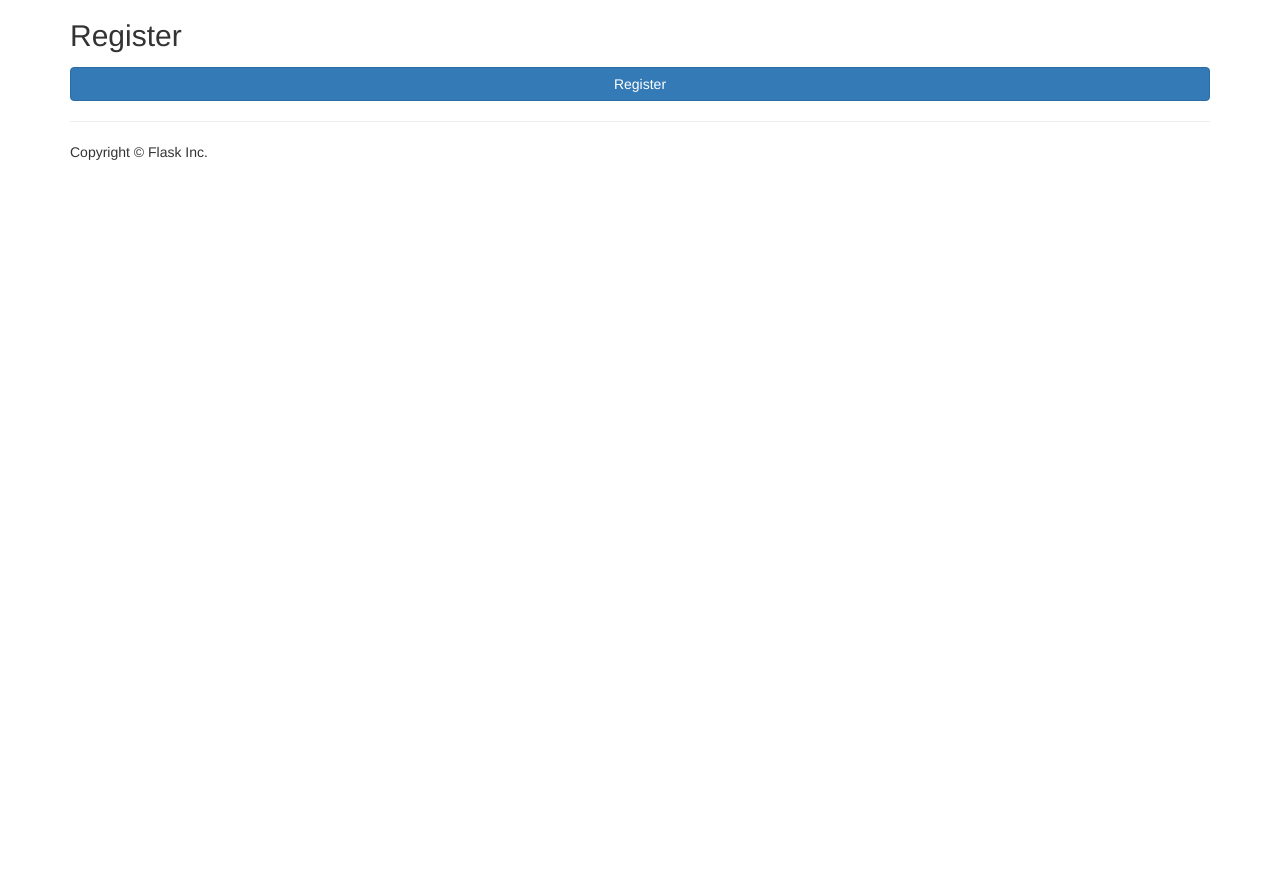
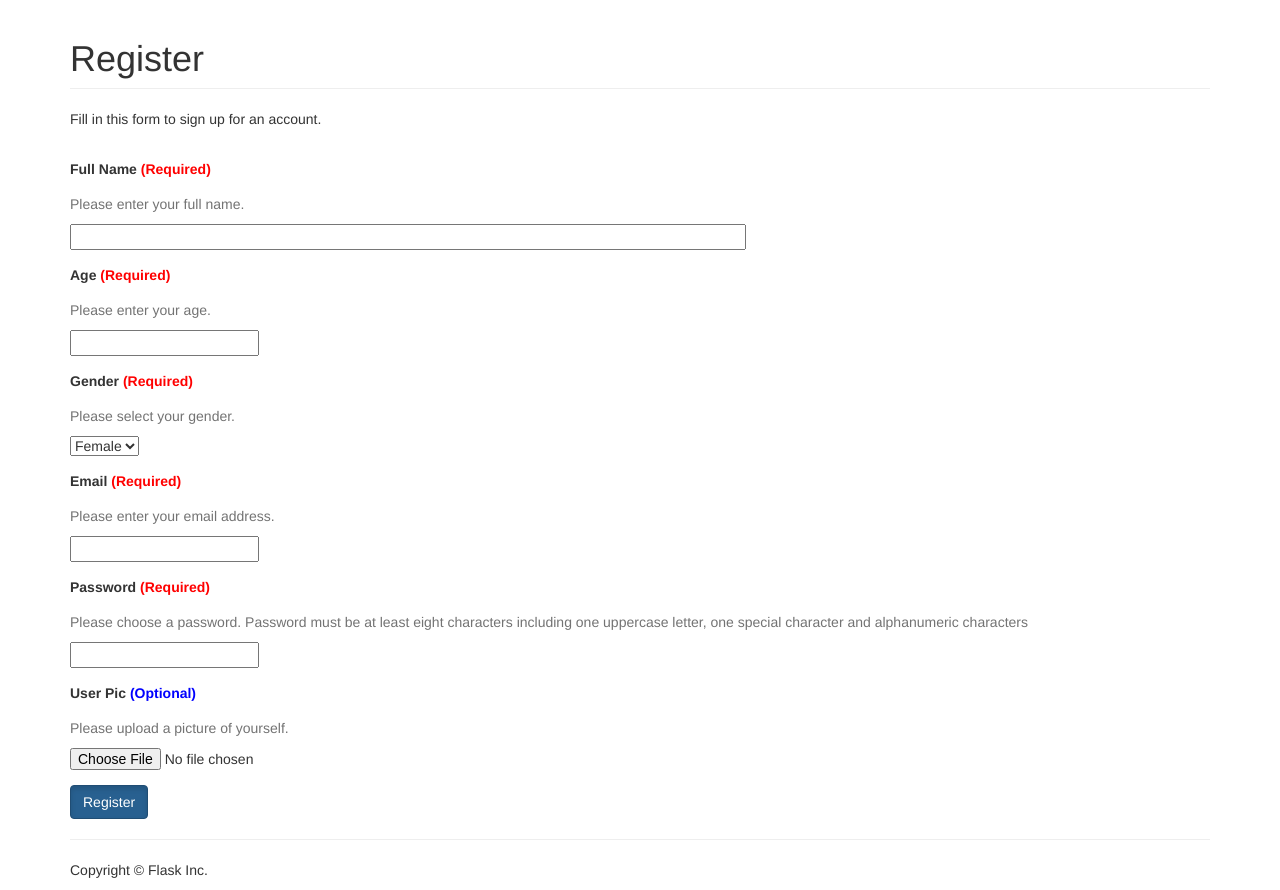
Before and after one commit to kimberlyas/info3180-project2, a Flask app: page /api/users/register in a window 1280 px wide. Shown: the part 51-941 px from the top of the page. Before the commit the page ends 211 px from the top, so only its background shows below. Run offline with Flask 2, Linux system fonts and the light colour scheme; some libraries are stand-ins or nearby versions.

Commit message:
part 1 started (incomplete)

```diff
--- a/app/forms.py
+++ b/app/forms.py
@@ -1,7 +1,41 @@
 from flask_wtf import FlaskForm
-from wtforms import StringField, PasswordField
-from wtforms.validators import InputRequired, Email
+from flask_wtf.file import FileAllowed, FileField
+from wtforms import PasswordField, StringField, TextAreaField, SelectField
+from wtforms.validators import InputRequired, Email, Regexp, Length, URL
+from models import UserProfile
 
 class LoginForm(FlaskForm):
     email = StringField('Email', validators=[InputRequired(), Email()])
-    password = PasswordField('Password', validators=[InputRequired()])
+    password = PasswordField('Password', validators=[InputRequired(),
+                                                     Regexp('/^(?=.*[A-Za-z])(?=.*\d)(?=.*[$@$!%*#?&])[A-Za-z\d$@$!%*#?&]{8,}$/', message="Password regex invalid"),
+                                                     Length(min=8, message="Password must be at least 8 characters")])
+
+# Extends LoginForm to include more fields and overwrite some methods
+class SignupForm(LoginForm):
+    name = StringField('Full Name', validators=[InputRequired()])
+    age = StringField('Age', validators=[InputRequired()])
+    image = FileField('User Pic', validators=[FileAllowed(['png', 'jpg', 'jpeg', 'gif'], 'Images only!')])
+    gender = SelectField('Gender', choices = [('F', 'Female'),
+      ('M', 'Male'), ('O', 'Other')])
+
+    def __init__(self, *args, **kwargs):
+      FlaskForm.__init__(self, *args, **kwargs)
+
+    def validate(self):
+      """ Ensures a unique email address is given """
+      if not FlaskForm.validate(self):
+        return False
+
+      # Check if email is already in the database
+      user = UserProfile.query.filter_by(email=self.email.data).first()
+      if user:
+        # Error message
+        self.email.errors.append('This email address is already being used.')
+        return False
+      else:
+        return True
+
+# class WishForm(FlaskForm):
+#     title = StringField('Title', validators=[InputRequired()])
+#     description = TextAreaField('Description', validators=[InputRequired()])
+#     url = StringField('Item URL', validators=[InputRequired(), URL(message="Invalid URL given")])
--- a/app/static/js/app.js
+++ b/app/static/js/app.js
@@ -1 +1,5 @@
 /* Add your Application JavaScript */
+
+// CHANGE TEMPLATE TAGS ANGULARJS USES SO WE DONT HAVE TO USE THE {% raw %} TAGS
+// $interpolateProvider.startSymbol('//');
+// $interpolateProvider.endSymbol('//');
--- /dev/null
+++ b/app/templates/angular.html
@@ -0,0 +1,4 @@
+<!-- AngularJS Library -->
+<script src="{{ url_for('static',filename='js/angular.min.js') }}"></script>
+<!-- App Module -->
+<script src="{{ url_for('static',filename='js/app.js') }}"></script>
--- a/app/templates/signup.html
+++ b/app/templates/signup.html
@@ -1,15 +1,59 @@
 {% extends "base.html" %}
 
 {% block main %}
-    <h2>Register</h2>
+
+<h1 class="page-header">Register</h1>
+<p> Fill in this form to sign up for an account.</p>
+<br>
+
 {% include 'flash_messages.html' %}
-    <form action="{{ url_for('signup') }}" method="post">
+
+<!--SHAN TO BUILD FRONT-END USING ANGULARJS-->
+{% raw %}
+{% endraw %}
+
+<form method="POST" action="{{ url_for('signup') }}" enctype="multipart/form-data">
+
     {{ form.csrf_token }}
+
     <div class="form-group">
+        <label for="Name">{{ form.name.label }}<b style="color:red"> (Required)</b></label>
+        <p class="help-block">Please enter your full name.</p>
+        {{ form.name(size=80) }}
     </div>
     <div class="form-group">
+        <label for="Age">{{ form.age.label }}<b style="color:red"> (Required)</b></label>
+        <p class="help-block">Please enter your age.</p>
+        {{ form.age }}
     </div>
-      <button type="submit" name="register" class="btn btn-primary btn-block">Register</button>
+    <div class="form-group">
+        <label for="Gender">{{ form.gender.label }}<b style="color:red"> (Required)</b></label>
+        <p class="help-block">Please select your gender.</p>
+        {{ form.gender }}
+    </div>
+    <div class="form-group">
+        <label for="Email">{{ form.email.label }}<b style="color:red"> (Required)</b></label>
+        <p class="help-block">Please enter your email address.</p>
+        {{ form.email }}
+    </div>
+     <div class="form-group">
+        <label for="Password">{{ form.password.label }}<b style="color:red"> (Required)</b></label>
+        <p class="help-block">Please choose a password. Password must be at least eight characters including one uppercase letter, one special character and alphanumeric characters </p>
+        <!--SHAN *N.B. ADD CODE TO CHECK FOR PASSWORD STRENGTH-->
+        {{ form.password }}
+    </div>
+    <div class="form-group">
+        <label for="User Picture">{{ form.image.label }}<b style="color:blue"> (Optional)</b></label>
+        <p class="help-block">Please upload a picture of yourself.</p>
+        {{ form.image }}
+    </div>
+
+    <button class="btn btn-primary active" type="submit">Register</button>
+
 </form>
-  </div>
 {% endblock %}
+
+{% block js %}
+<!-- Angular Basics -->
+{% include 'angular.html' %}
+{% endblock%}
--- a/app/views.py
+++ b/app/views.py
@@ -5,14 +5,20 @@ Werkzeug Documentation:  http://werkzeug.pocoo.org/documentation/
 This file creates your application.
 """
 
-from app import app, db, login_manager
-from flask import render_template, request, redirect, url_for, flash, jsonify
+from app import app, db, login_manager, jwt
+from flask import render_template, request, redirect, url_for, flash, jsonify, send_from_directory, session
 from flask_login import login_user, logout_user, current_user, login_required
-from forms import LoginForm
-from models import UserProfile
+from flask_jwt import jwt_required, current_identity
+from sqlalchemy.sql import text
+from werkzeug.utils import secure_filename
+from forms import LoginForm, SignupForm
+from models import UserProfile, Wish
 from bs4 import BeautifulSoup
 import requests
 import urlparse
+import time
+import os
+import random
 
 
 ###
@@ -45,11 +51,23 @@ def logout():
     # redirect to the home route
     return redirect(url_for('home'))
 
+# send CORS headers
+@app.after_request
+def after_request(response):
+    response.headers.add('Access-Control-Allow-Origin', '*')
+    if request.method == 'OPTIONS':
+        response.headers['Access-Control-Allow-Methods'] = 'DELETE, GET, POST, PUT'
+        headers = request.headers.get('Access-Control-Request-Headers')
+        if headers:
+            response.headers['Access-Control-Allow-Headers'] = headers
+    return response
+
 # GEORGIA
-@app.route("/share/{userid}/wishlist")
+@app.route("/share/<userid>/wishlist")
 def share_wishlist():
     """ Allows a user to share their wishlist with friends or family via email"""
     pass
+    # Can use Flask-Mail?? :/
 
 ###
 # API Routes
@@ -58,10 +76,67 @@ def share_wishlist():
 def signup():
     """ Accepts user information and saves it to the database """
     # Generate sign up form
-    form = "SignupForm()"
-    # Validate form
-    # Get info
-    # Save to DB
+    form = SignupForm()
+    # Check request type
+    if request.method == "POST":
+        # Validate form
+        if form.validate_on_submit():
+            # Get form values
+            name = request.form['name']
+            email = request.form['email']
+            password = request.form['password']
+            age = request.form['age']
+            gender = request.form['gender']
+            # Uploads folder
+            imageFolder = app.config["UPLOAD_FOLDER"]
+            # Get picture file
+            imageFile = request.files['image']
+            # Check if empty
+            if imageFile.filename == '':
+                # Store default profile pic in DB
+                imageName = "profile-default.gif"
+            else:
+                # Secure file
+                imageName = secure_filename(imageFile.filename)
+                # Save to uploads directory
+                imageFile.save(os.path.join(imageFolder, imageName))
+
+            # Loop to find a unique id
+            while True:
+                # Generate a random userid
+                userid = random.randint(620000000, 620099999)
+                # Search for this userid
+                result = UserProfile.query.filter_by(id=userid).first()
+                # Check if not found
+                if result is None:
+                    # Unique; Exit loop
+                    break
+            # Generate the date the user was created on
+            created_on = timeinfo()
+            # Create user object
+            user = UserProfile(userid,name,age,gender,imageName,email,password,created_on)
+            # Store data in database
+            db.session.add(user)
+            db.session.commit()
+            # Set up JSON response
+            err = False
+            msg = "Success"
+            userData = {'email': user.email,'name': user.name, 'password': user.password, 'age': user.age, 'gender': user.gender, 'image': user.image}
+
+        else:
+            # Error
+            err = True
+            # Error Message
+            msg = form.errors
+            # Set data property
+            userData = None
+
+        # Generate JSON output
+        return jsonify(error=err, data=userData, message=msg)
+
+    # Display any errors in form
+    flash_errors(form)
+
     # Load registration page
     return render_template("signup.html", form=form)
 
@@ -74,55 +149,160 @@ def login():
     if request.method == "POST":
         # Validate form submission
         if form.validate_on_submit():
-            # Get the email and password values from the form.
+            # Get the email and password values from the form
             email = form.email.data
             password = form.password.data
 
-            # using your model, query database for a user based on the email
-            # and password submitted
-            # store the result of that query to a `user` variable so it can be
-            # passed to the login_user() method.
-            user = UserProfile.query.filter_by(email=email, password=password).first()
+            # Query database for a user based on the email submitted
+            user = UserProfile.query.filter_by(email=email).first()
 
-            if user is not None:
+            # Check if user was found and if password matches stored pswd value
+            if user is not None and user.check_password(password):
+                # Set error boolean
+                err = False
+                # Set message field
+                msg = "Success"
+                # Create user dict
+                userData = {'email': user.email, 'password': user.password}
+            else:
+                # Error
+                err = True
+                # Error Message
+                msg = "Invalid username/password"
+                # Data property
+                userData = user # empty object
+        else:
+            # Set error property
+            err = True
+            # Leave data property as an empty object
+            userData = None
+            # Set appropriate error message
+            msg = form.errors
 
-                # get user id, load into session
-                login_user(user)
+        # Generate JSON object
+        return jsonify(error=err, data=userData, message=msg)
 
-                # remember to flash a message to the user
-                flash("You made it in!", 'success')
+    # Display any errors in form
+    flash_errors(form)
 
-                # redirect to home page
-                return redirect(url_for("home"))
-            else:
-                # Error message
-                flash('Email or Password incorrect.', 'danger')
     # Load login page
     return render_template("login.html", form=form)
 
-@app.route("/api/users/{userid}/wishlist", methods=["POST"])
+@app.route("/api/users/<userid>/wishlist", methods=["GET","POST"])
+@jwt_required()
 @login_required
-def add_item():
-    """ Used for adding items to the wishlist """
-    # Add form
-    # Validate form
-    # Get title
-    # Get description
-    # Get website address
-    # Get thumbnail image
-    # Save to DB
-    return render_template('.html')
+def view_wishlist(userid):
+    """ Renders user's wishlist """
 
-@app.route("/api/users/{userid}/wishlist/{itemid}", methods=["DELETE"])
+    # Seach for user whose wishlist we'd like to view
+    user = db.session.query(UserProfile).filter_by(id=userid).first()
+
+    # Check request type
+    if request.method == "GET":
+
+        # Check if user was found
+        if user:
+            # Define SQL query
+            query = text("""SELECT wish.item_id, wish.title, wish.description, wish.url, wish.thumbnail
+                                       FROM user_profile JOIN users_wishes JOIN wish
+                                       ON user_profile.id = users_wishes.user_id AND users_wishes.wish_id = wish.item_id
+                                       WHERE user_profile.id = :id""")
+            # Get all items in specific user's wishlist
+            wishes = db.execute(query, **user)
+
+            # Check if there were any wishes
+            if wishes:
+
+                # Initialize list of wishes
+                wishList = []
+
+                # Get each wish
+                for wish in wishes:
+                    # Create dictionary format
+                    wishDict = {'id': wish.item_id, 'title': wish.title, 'description': wish.description, 'url': wish.url, 'thumbnail_url': wish.thumbnail}
+                    # Add to list of wishes
+                    wishList.append(wishDict)
+
+                # JSON
+                err = False
+                msg = "Success"
+                userData = {"wishes":wishList}
+            else: # No wishes found
+                # Error?
+                err = True
+                msg = "No wishes found"
+                userData = {}
+        else: # No such user found
+            # Error
+            err = True
+            msg = "User not found"
+            userData = None
+
+    elif request.method == "POST":
+
+        # Get JSON object from Angular Server
+        jsonObj = request.json
+
+        # Check if user was found
+        if user:
+            # Create Wish object
+            wish = Wish(title=jsonObj['title'], description=jsonObj['description'], url=jsonObj['url'] ,thumbnail=jsonObj['thumbnail'])
+            # Save to DB
+            db.session.add(wish)
+            db.session.commit()
+            # JSON
+            err = False
+            userData = {'title': wish.title, 'description': wish.description, 'url': wish.url, 'thumbnail_url': wish.thumbnail}
+            msg = "Successfully saved"
+        else:
+            # Set error property
+            err = True
+            # Set error message
+            msg = "User not found"
+            # Empty object
+            userData = None
+
+        # Generate JSON object
+        return jsonify(error=err, data=userData, message=msg)
+
+    return render_template('wishlist.html', wishlist=wishes)
+
+@app.route("/api/users/<userid>/wishlist/<itemid>", methods=["DELETE"])
+@jwt_required()
 @login_required
-def delete_item():
+def delete_item(userid, itemid):
     """ Deletes an item from a user's wishlist """
-    return render_template('.html')
 
-@app.route("/api/users/{userid}/wishlist", methods=["GET"])
-def view_wishlist():
-    """ Returns a user's wishlist """
-    return render_template('wishlist.html')
+    # Seach for user whose wishlist we'd like to view
+    user = db.session.query(UserProfile).filter_by(id=userid).first()
+    # Check if user was found
+    if user:
+        # Get specified item
+        wish = db.session.query(Wish).filter_by(item_id=itemid).first()
+        # Check if item was found
+        if wish:
+            # Delete from DB
+            db.session.delete(wish)
+            # Save changes
+            db.session.commit()
+            # JSON
+            err = False
+            msg = "Success"
+            userData = {'itemid': wish.item_id}
+        else: # Wish not found
+            # Error
+            err = True
+            msg = "Wished Item not found"
+            userData = {}
+    else: # User not found
+        # Error
+        err = True
+        msg = "User not found"
+        userData = None
+
+    # Generate JSON object
+    return jsonify(error=err, data=userData, message=msg)
+
 
 @app.route('/api/thumbnails', methods=['GET'])
 def get_thumbnails(url):
@@ -137,11 +317,23 @@ def get_thumbnails(url):
         err = "Request Error"
         msg = "Failed"
 
-    return jsonify(error=err, message=msg,thumbnails=urls)
+    return jsonify(error=err, data=urls, message=msg)
 
 ###
 # The functions below should be applicable to all Flask apps.
 ###
+
+def timeinfo():
+    """ Returns the current datetime """
+    return time.strftime("%d %b %Y")
+
+def flash_errors(form):
+    """Flashes form errors"""
+    for field, errors in form.errors.items():
+        for error in errors:
+            flash(u"Error in the %s field - %s" % (
+                getattr(form, field).label.text,
+                error ), 'danger')
 
 def get_imageURLS(url):
     """ Returns a list of thumbnail URLS """
@@ -166,6 +358,11 @@ def get_imageURLS(url):
         imgs.append(urlparse.urljoin(url, img["src"]))
 
     return imgs
+
+@app.route('/img/<path:filename>')
+def serve_file(path):
+    dir = app.config["UPLOADS_FOLDER"]
+    return send_from_directory(dir,filename)
 
 @app.route('/<file_name>.txt')
 def send_text_file(file_name):
--- a/requirements.txt
+++ b/requirements.txt
@@ -9,6 +9,7 @@ Flask-Login
 psycopg2
 requests
 beautifulsoup4
+Flask-JWT
 
 # ----------------------
 # Production Server
```
Also changed, not shown: app/__init__.py (+17 -2 lines), app/models.py (+60 -4 lines), app/templates/home.html (+8 -0 lines), app/templates/login.html (+14 -1 lines), app/templates/wishlist.html (+4 -6 lines), migrations/versions/49c427139f95_.py (added, +56 -0 lines), app/static/uploads/profile-default.gif (added). Lines whose indentation alone changed are shown as unchanged.
